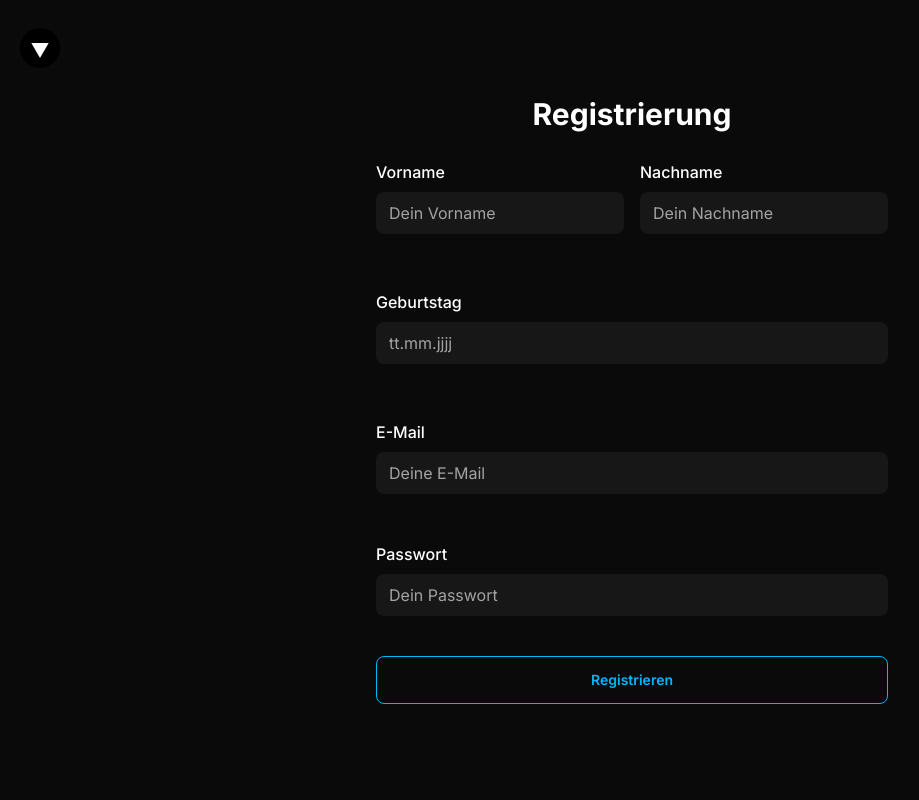
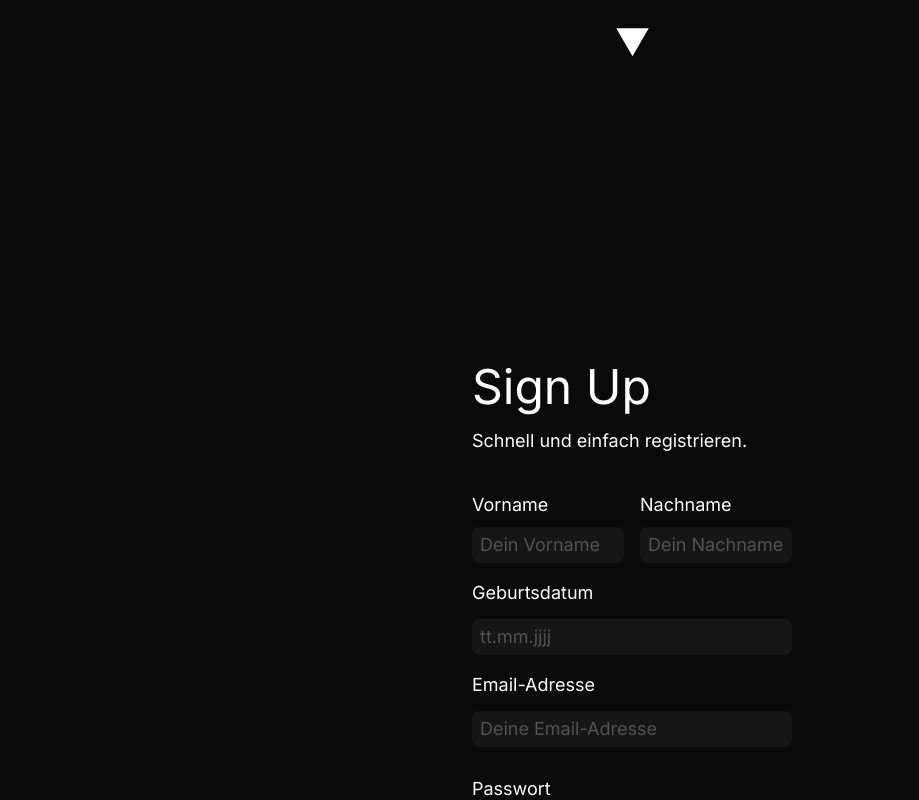
Before and after one commit to therealfilko/VISTA, a React (Vite) app in the folder todo-app/frontend/: page /register in a window 1280 px wide. Shown: the top 800 px of the page, without its empty margins (8-927 px from the left). Built offline with nearby package versions, Linux system fonts and the light colour scheme.

Commit message:
updated html pages and color for logo

```diff
--- a/todo-app/frontend/src/pages/login.tsx
+++ b/todo-app/frontend/src/pages/login.tsx
@@ -47,11 +47,11 @@
         </Link>
       </div>
       <div>
-        <div className="flex justify-center items-center py-96 min-w-96">
+        <div className="flex justify-center items-center py-72 min-w-96">
           <div className="w-96">
-            <div className="space-y-2 pb-5">
+            <div className="space-y-2 pb-3">
               <div className="text-5xl text-white">Log In</div>
-              <div className="text-md text-white">
+              <div className="text-lg text-white pt-2">
                 Schnell und einfach einloggen.
               </div>
             </div>
@@ -60,9 +60,9 @@
                 <p className="text-error text-center text-md py-1">{error}</p>
               )}
             </div>
-            <form onSubmit={handleSubmit} className="py-5 space-y-3">
+            <form onSubmit={handleSubmit} className="py-3 space-y-4">
               <div className="space-y-3">
-                <label htmlFor="email" className="text-white text-xl">
+                <label htmlFor="email" className="text-white text-lg">
                   Email-Adresse
                 </label>
                 <br />
@@ -72,12 +72,12 @@
                   value={email}
                   onChange={(e) => setEmail(e.target.value)}
                   required
-                  className="w-full bg-neutral-900 text-white text-lg placeholder-neutral-600 px-2 py-1 rounded-lg focus:outline-none"
+                  className="w-full bg-white/5 text-white text-lg placeholder-neutral-600 px-2 py-1 rounded-lg focus:outline-none"
                   placeholder="Deine Email-Adresse"
                 />
               </div>
               <div className="space-y-3 py-3">
-                <label htmlFor="passwort" className="text-white text-xl">
+                <label htmlFor="passwort" className="text-white text-lg">
                   Passwort
                 </label>
                 <br />
@@ -87,14 +87,14 @@
                   value={password}
                   onChange={(e) => setPassword(e.target.value)}
                   required
-                  className="w-full bg-neutral-900 text-white text-lg placeholder-neutral-600 px-2 py-1 rounded-lg focus:outline-none"
+                  className="w-full bg-white/5 text-white text-lg placeholder-neutral-600 px-2 py-1 rounded-lg focus:outline-none"
                   placeholder="Dein Passwort"
                 />
               </div>
               <div className="text-center space-y-2 pt-6 pb-3 text-lg">
                 <button
                   type="submit"
-                  className="btn btn-info w-full text-white rounded-lg px-3 py-2 duration-300"
+                  className="btn btn-info text-white rounded-lg w-full py-2 duration-300 text-lg"
                 >
                   Anmelden
                 </button>
--- a/todo-app/frontend/src/pages/register.tsx
+++ b/todo-app/frontend/src/pages/register.tsx
@@ -39,33 +39,28 @@
   };
 
   return (
-    <div className="flex min-h-screen items-center justify-center bg-neutral-950">
-      <div className="absolute top-7 left-7 flex items-center">
-        <Link to="/">
-          <img src={taskifyLogo} alt="Taskify" className="w-10 h-10" />
+    <div className="min-h-screen bg-neutral-950">
+      <div className="flex items-center justify-center px-[10%]">
+        <Link to="/" className="w-[75px] h-[75px]">
+          <img src={taskifyLogo} alt="Taskify" />
         </Link>
       </div>
-
-      <div className="w-full max-w-lg">
-        <h2 className="text-3xl font-bold text-center pb-5 text-white">
-          Registrierung
-        </h2>
-
-        {error && (
-          <p className="text-red-500 text-center text-sm pb-4 pt-4">{error}</p>
-        )}
-        {success && (
-          <p className="text-green-500 text-center text-sm mb-4">
-            Erfolgreich registriert!
-          </p>
-        )}
-
-        <form onSubmit={handleSubmit} className="space-y-10">
-          <div className="grid grid-cols-2 gap-4">
       <div>
+        <div className="flex justify-center items-center py-72">
+          <div className="w-[25%] space-y-3">
+            <div className="space-y-2 pb-3">
+              <div className="text-5xl text-white">Sign Up</div>
+              <div className="text-lg text-white pt-2">
+                Schnell und einfach registrieren.
+              </div>
+            </div>
+            <form onSubmit={handleSubmit} className="py-3 space-y-4">
+              <div className="space-y-3">
+                <div className="flex space-x-4">
+                  <div className="flex flex-col w-1/2">
                     <label
                       htmlFor="first_name"
-                className="block text-l py-2 font-medium text-white"
+                      className="text-white text-lg mb-2"
                     >
                       Vorname
                     </label>
@@ -75,15 +70,16 @@
                       value={first_name}
                       onChange={(e) => setFirstname(e.target.value)}
                       required
-                className="w-full text-white bg-neutral-900 px-3 py-2 border border-transparent rounded-lg focus:outline-none focus:ring-2 focus:ring-info placeholder-neutral-400"
+                      className="w-full bg-white/5 text-white text-lg placeholder-neutral-600 px-2 py-1 rounded-lg focus:outline-none"
                       placeholder="Dein Vorname"
                     />
                   </div>
 
-            <div>
+                  {/* Nachname */}
+                  <div className="flex flex-col w-1/2">
                     <label
                       htmlFor="last_name"
-                className="block text-l py-2 font-medium text-white"
+                      className="text-white text-lg mb-2"
                     >
                       Nachname
                     </label>
@@ -93,73 +89,70 @@
                       value={last_name}
                       onChange={(e) => setLastname(e.target.value)}
                       required
-                className="w-full text-white bg-neutral-900 px-3 py-2 border border-transparent rounded-lg focus:outline-none focus:ring-2 focus:ring-info placeholder-neutral-400"
+                      className="w-full bg-white/5 text-white text-lg placeholder-neutral-600 px-2 py-1 rounded-lg focus:outline-none"
                       placeholder="Dein Nachname"
                     />
                   </div>
                 </div>
+              </div>
 
-          <div>
-            <label
-              htmlFor="date_of_birth"
-              className="block text-l py-2 pt-4 font-medium text-white"
-            >
-              Geburtstag
+              <div className="space-y-3">
+                <label htmlFor="date_of_birth" className="text-white text-lg">
+                  Geburtsdatum
                 </label>
+                <br />
                 <input
                   id="date_of_birth"
                   type="text"
                   value={date_of_birth}
                   onChange={(e) => setDateofbirth(e.target.value)}
                   required
-              className="w-full text-white bg-neutral-900 px-3 py-2 border border-transparent rounded-lg focus:outline-none focus:ring-2 focus:ring-info placeholder-neutral-400"
+                  className="w-full bg-white/5 text-white text-lg placeholder-neutral-600 px-2 py-1 rounded-lg focus:outline-none"
                   placeholder="tt.mm.jjjj"
                 />
               </div>
 
-          <div>
-            <label
-              htmlFor="email"
-              className="block text-l py-2 pt-4 font-medium text-white"
-            >
-              E-Mail
+              <div className="space-y-3">
+                <label htmlFor="email" className="text-white text-lg">
+                  Email-Adresse
                 </label>
+                <br />
                 <input
                   id="email"
                   type="email"
                   value={email}
                   onChange={(e) => setEmail(e.target.value)}
                   required
-              className="w-full text-white bg-neutral-900 px-3 py-2 border border-transparent rounded-lg focus:outline-none focus:ring-2 focus:ring-info placeholder-neutral-400"
-              placeholder="Deine E-Mail"
+                  className="w-full bg-white/5 text-white text-lg placeholder-neutral-600 px-2 py-1 rounded-lg focus:outline-none"
+                  placeholder="Deine Email-Adresse"
                 />
               </div>
-
-          <div>
-            <label
-              htmlFor="password"
-              className="block text-l py-2 font-medium text-white"
-            >
+              <div className="space-y-3 py-3">
+                <label htmlFor="passwort" className="text-white text-lg">
                   Passwort
                 </label>
+                <br />
                 <input
                   id="password"
                   type="password"
                   value={password}
                   onChange={(e) => setPassword(e.target.value)}
                   required
-              className="w-full text-white bg-neutral-900 px-3 py-2 border border-transparent rounded-lg focus:outline-none focus:ring-2 focus:ring-info placeholder-neutral-400"
+                  className="w-full bg-white/5 text-white text-lg placeholder-neutral-600 px-2 py-1 rounded-lg focus:outline-none"
                   placeholder="Dein Passwort"
                 />
               </div>
-
+              <div className="text-center space-y-2 pt-6 pb-3 text-lg">
                 <button
                   type="submit"
-            className="w-full text-neutral-950 py-2 rounded-lg btn btn-outline btn-info"
+                  className="btn btn-info text-white rounded-lg w-full py-2 duration-300 text-lg"
                 >
                   Registrieren
                 </button>
+              </div>
             </form>
+          </div>
+        </div>
       </div>
     </div>
   );
```
Also changed, not shown: todo-app/frontend/public/taskify_logo.svg, todo-app/frontend/src/assets/taskify_logo.svg. Lines whose indentation alone changed are shown as unchanged.
